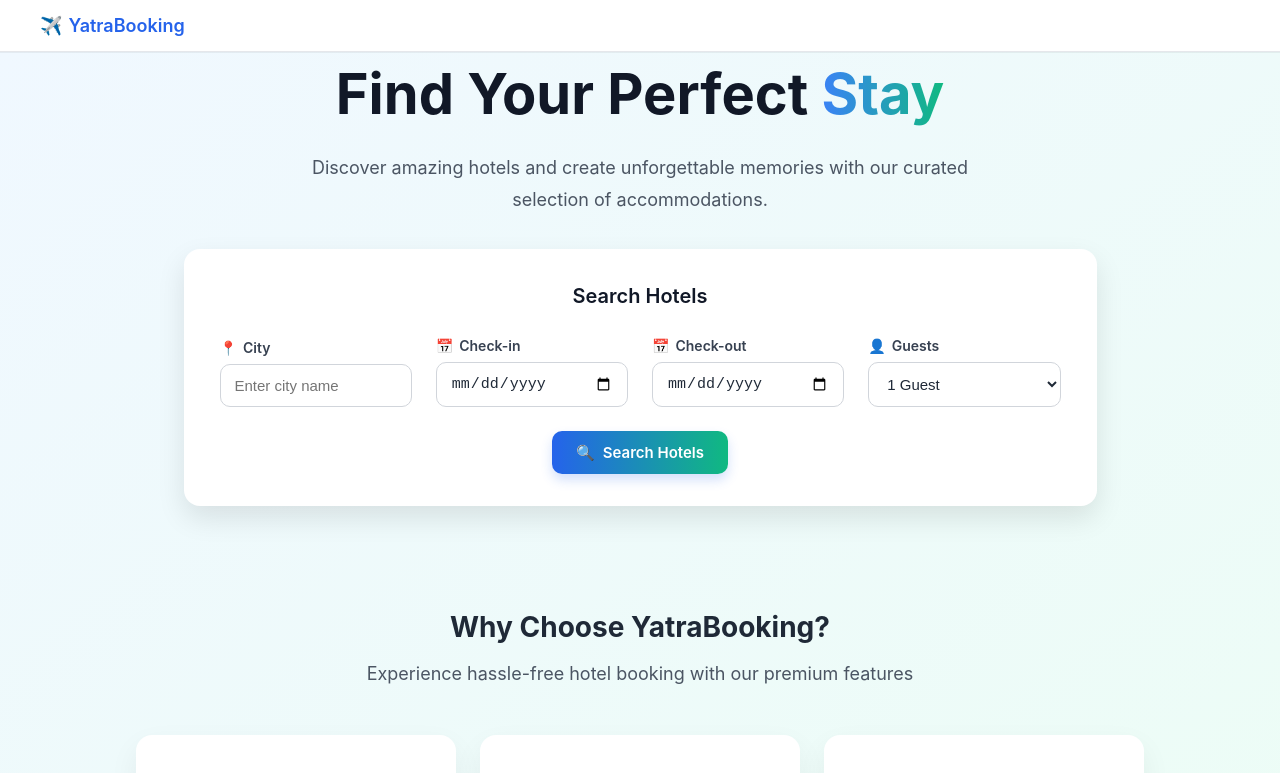
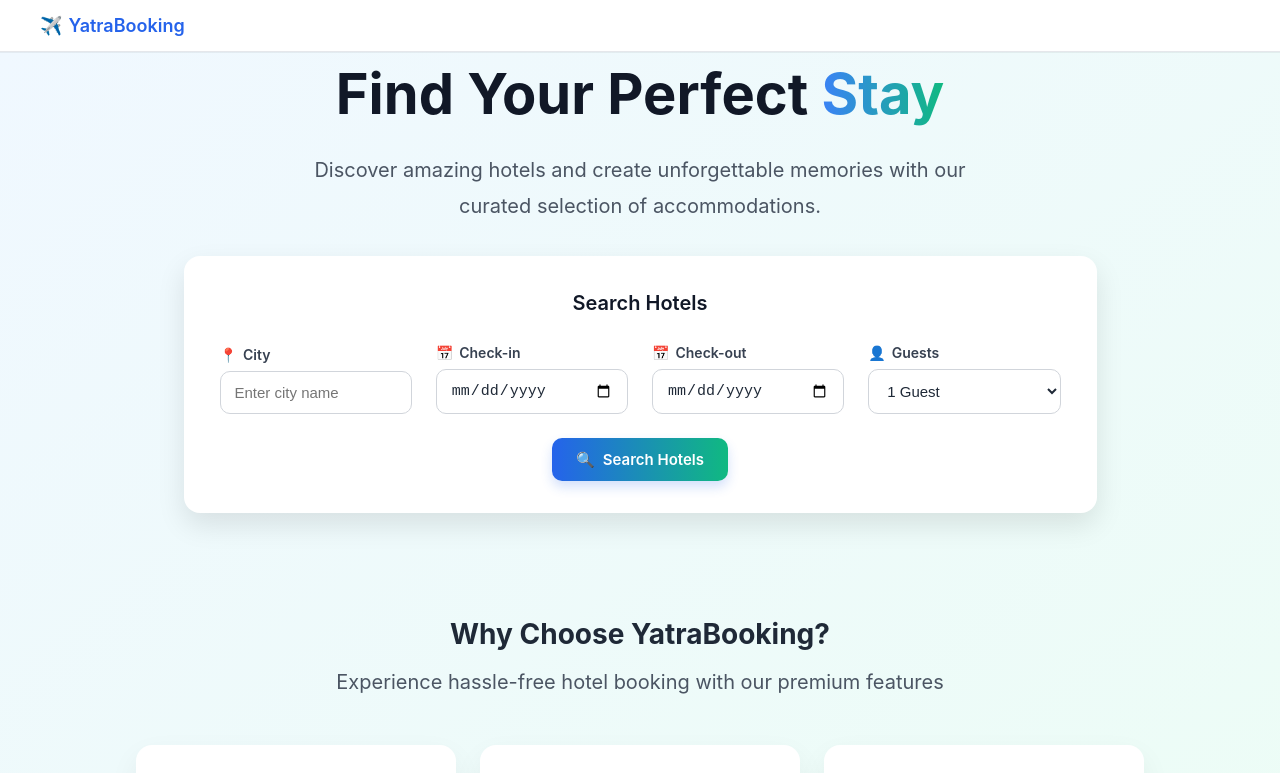
Before and after one commit to stemuttam/YatraBooking, a Next.js app: page / in a window 1280 px wide. Shown: the top 773 px of the page. Built offline with nearby package versions, Linux system fonts and the light colour scheme.

Commit message:
Update Home.module.css

```diff
--- a/styles/Home.module.css
+++ b/styles/Home.module.css
@@ -24,7 +24,7 @@
 }
 
 .subtitle {
-  font-size: 18px;
+  font-size: 20px;
   color: #4b5563;
   max-width: 700px;
   margin: 0 auto;
@@ -60,7 +60,7 @@
 }
 
 .featuresSubtitle {
-  font-size: 18px;
+  font-size: 20px;
   color: #4b5563;
   margin-bottom: 48px;
 }
```
